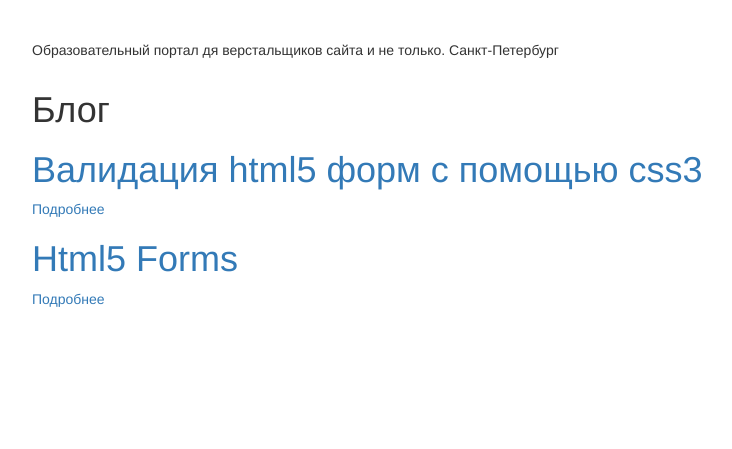
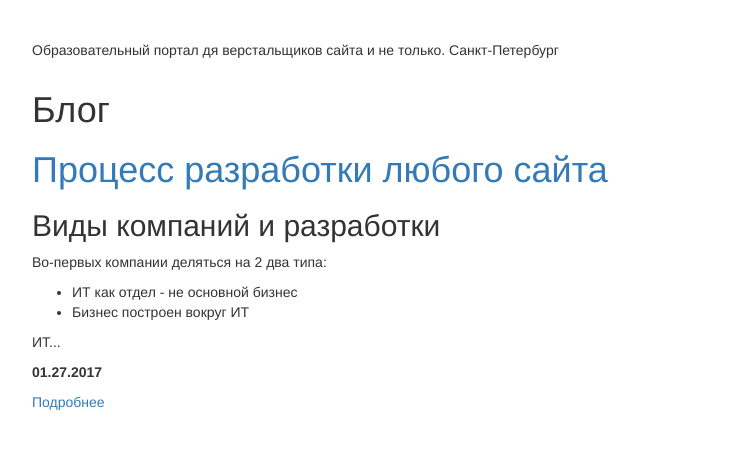
Before and after one commit to ennett50/frontcats.github.io, a Jekyll site: the page built from blog.html, in a window 1280 px wide. Shown: the top 449 px of the page, without its empty margins (38-770 px from the left). Built offline with Jekyll 4.4.1, drawn with Linux system fonts in a browser that asks for light colours; some of the changed lines change nothing that is shown.

Commit message:
add page about

```diff
--- /dev/null
+++ b/_posts/2017-01-27-development-process.html
@@ -0,0 +1,212 @@
+---
+layout: post
+permalink: /development-process/
+date:   27.01.2017
+categories: global
+title: Процесс разработки любого сайта
+---
+
+<h2>Виды компаний и разработки</h2>
+<p>Во-первых компании деляться на 2 два типа:</p>
+<ul>
+    <li>ИТ как отдел - не основной бизнес</li>
+    <li>Бизнес построен вокруг ИТ</li>
+</ul>
+<p>ИТ как отдел - обычно это фабричные производства, банки и какие-то другие компании, в которых требуется атоматизация процесса, то есть для улучшения процессов фирмы. Частый кейс, люди занимаются только решением конкретных потребностей бизнеса.</p>
+<p>Второй тип, где бизнес построен вокруг ИТ делится еще на 2 вида:</p>
+<ul>
+    <li><b>Заказная разработка (outsourcing)</b>. <br/>Продается время заказчикам, у которых нет своих разработчиков. В основном это промышленность, страхования, банки и т.п.
+    Бизнес стабилен, когда у них есть много разработчиков, чем больше тем лучше. Стремятся быть очень большими, много молодых разработчиком, интегрируются в универститеты.
+    Такж здесь работают небольшие компании от 1 до 150 разработчиков. Чем меньше компания, тем менее она не стабильная. Некое сарафанное радио.
+    </li>
+    <li><b>Продуктовая разработка</b><br/>
+
+    Продают не время разработчика, а конкретный нужный продукт людям. Нет линейного расширения команды, может быть команда из 4 человек и иметь большую прибыль.
+        Создать нужный продукт очень сложно и часть таких продуктов чаще умирают.
+    </li>
+</ul>
+<h3>Классификация ПО</h3>
+<small>Куда идти и чем заниматься</small>
+<p>Платформа, где мы программируем:</p>
+<ol>
+    <li>
+        <b>Web-программирование</b>
+        <p>Backend - PHP, Ruby, Python, JavaScript(Node), Perl, Go, C#, Java, Scala, Groovy, Erlang</p>
+        <p>Frontend - Javascript</p>
+    </li>
+    <li><b>Мобильная разработка</b> - Android (Java, Kotlin), IOS (Objective-C, Swift), Windows Phone (C#)</li>
+    <li><b>Десктоп</b> - толстые клиенты (C++, Java, C#, JavaScript). Пример, редактор Atom от Github (Electron - кроссплатвформенное приложение)</li>
+    <li><b>Серверное ПО</b> - Используются любые языки, так как всегда есть фронтенд часть, так и серверная часть (расчеты, вычисления, аналита, анализ, биржы и тп). </li>
+</ol>
+<p>Переходы по направлениям случаются очень редко.</p>
+<p>GameDev относится ко всем этим платформам. В каждой области есть свой разработчик.</p>
+<p>Эти направления наиболее востребованные, особенно Web и мобильное направление.</p>
+<h3>Что выбирать? Куда податься?</h3>
+<ul>
+    <li>Область, к которой лежит душа</li>
+    <li>Требуемая квалификация</li>
+    <li>Количество вакансий</li>
+</ul>
+<hr/>
+<h2>Разработка сайта</h2>
+<p>Разработка сайта – процесс трудоемкий, в котором обычно участвуют несколько специалистов.</p>
+<p>Процесс разработки веб-сайта можно разделить на следующие этапы:</p>
+<ol>
+    <li>Бриф сайта</li>
+    <li>Доменное имя</li>
+    <li>Разработка технического задания</li>
+    <li>Разработка прототипа страниц</li>
+    <li>Разработка дизайна сайта</li>
+    <li>Frontend разработка</li>
+    <li>Backend разработка</li>
+    <li>Тестирование сайта</li>
+    <li>Наполнение сайта</li>
+    <li>Запуск проекта</li>
+    <li>Поисковая оптимизация сайта и аналитика.</li>
+</ol>
+<h3>Бриф сайта</h3>
+<p>Бриф — это анкета, содержащая список основных требований и информацию о будущем сайте, на основе которой делается предварительная оценка сроков и стоимости создания сайта.</p>
+<h4>Для чего нужен бриф?</h4>
+<p>Бриф помогает заказчику более четко определить цели и задачи будущего сайта. Не только лишний раз проанализируется проект, но и четко представятся его будущие функциональные возможности и примерный внешний вид</p>
+<p>Бриф необходим разработчику в качестве исходной информации для предварительной оценки сложности проекта. Бриф помогает предложить конкретное решение, для достижения наилучшего результата.</p>
+<p>Пример брифа <a href="http://www.funkypunky.ru/files/fnkpnk_brief_site.pdf" target="_blank">Номер 1</a> <a href="http://deaction.com/DMA-brief.pdf" target="_blank">Номер 2</a></p>
+
+<h3>Доменное имя</h3>
+<p>Имя сайта должно быть простым, звучным и запоминающимся. В этом случае пользователи без колебаний и долгих поисков будут заходить на Ваш сайт и рассказывать о нем своим друзьям. Мы поможем Вам подобрать название сайту и зарегистрировать его в соответствии с правилами, принятыми в сети Интернет. В ситуациях, когда подходящее имя в одной доменной зоне кем-то занято, самым простым решением оказывается регистрация сайта с тем же названием, но в другом домене (например, если www.firma.ru не свободно, можно зарегистрировать www.firma.com или www.firma.net), но предпочтительнее использовать все-таки домен в зоне RU.</p>
+
+
+<h3>Разработка технического задания</h3>
+<p>На основе заполненного брифа составляется ТЗ, на основе которого будет работать команда на протяжении всего времени разработки сайта.</p>
+<p>Техническое задание позволяет:</p>
+<ol>
+    <li>
+        <b>исполнителю:</b>
+        <br/>
+        <ul>
+            <li>понять суть задачи, показать заказчику «технический облик» будущего изделия, программного изделия или автоматизированной системы;</li>
+            <li>планировать выполнение проекта и работать по намеченному плану;</li>
+            <li>отказаться от выполнения работ, не указанных в ТЗ;</li>
+        </ul>
+    </li>
+    <li>
+        <b>заказчику:</b>
+        <br/>
+        <ul>
+            <li>осознать, что именно ему нужно;</li>
+            <li>требовать от исполнителя соответствия продукта всем условиям, оговорённым в ТЗ;</li>
+        </ul>
+    </li>
+    <li>
+        <b>обоим сторонам:</b>
+        <br/>
+        <ul>
+            <li>представить готовый продукт;</li>
+            <li>выполнить попунктную проверку готового продукта (приёмочное тестирование — проведение испытаний);</li>
+            <li>избежать ошибок, связанных с изменением требований</li>
+        </ul>
+    </li>
+</ol>
+<p>Всем общением с клиентом, ведением проекта и т.п. занимается <b>менеджер проектов</b>.</p>
+<p>Менеджер проекта, без сомнения, должен обладать незаурядными личными качествами, в числе которых можно выделить ответственность, коммуникативную гибкость, умение принимать решения, нацеленность на результат, высочайшую работоспособность.</p>
+<p>Он должен разбираться из каждой область по чуть-чуть, чтобы иметь полное представление всех этапов разработки продукта.</p>
+
+<h3>Разработка прототипа страниц</h3>
+<p>Прототип сайта – это визуальное изображение страниц сайта, которое даёт схематическое представление о:</p>
+<ul>
+    <li>расположении различных элементов (логотипа, кнопок, заголовков, изображений, видео, текстовых блоков и т.п.) на веб-страницах;</li>
+    <li>связи отдельных страниц друг с другом на уровне навигации.</li>
+</ul>
+<p>Иногда этот процесс называют ещё моделированием интерфейса, каркасным моделированием или проектированием макета страниц.</p>
+<p><a href="http://ohb5zq.axshare.com/" target="_blank">Пример прототипа</a></p>
+<p>Работа над прототипом помогает заказчику понять и сформулировать требования и ожидания от проекта.</p>
+<p>Прототип делает более понятным этап дизайна, ведь имея подробные схемы всех страниц сайта, в которых продумано расположение элементов и система навигации, отрисовать макеты будет гораздо проще и быстрее.  </p>
+<p>Чаще всего эти занимаются <b>проектировщики интерфейсов</b>, <b>UI/Ux дизайнеры</b></p>
+<h3>UX - user experience </h3>
+<p>UX дизайн, или дизайн пользовательского опыта, это процесс, с помощью которого определяется необходимость.</p>
+<p>Дизайн пользовательского интерфейса = Визуальный дизайн + Дизайн взаимодействия. UX дизайнер, скорее будет разрабатывать потоки пользователей, шаги, которые пользователь предпримет, чтобы, например, подписаться на рассылку. Каким шагам они будут следовать и как они поймут, что всё удалось?</p>
+
+<h3>UI - user interface </h3>
+<p>UI дизайнер усовершенствует эти взаимодействия добавляя цвет и подчеркивая оригинальный дизайн, давая им подсказки, и показывая направление к новостной рассылке.</p>
+<blockquote>UX делает интерфейсы полезными.
+
+    UI делает интерфейсы красивыми</blockquote>
+<blockquote>UX помогает пользователям достигать целей.
+
+    UI создает эмоциональные связи.</blockquote>
+<p>Существует много программ для создания прототипа, одна из популярных - это Axure.</p>
+
+<h3>Разработка дизайна сайта</h3>
+<p>Дизайн сайта – это совокупность графических элементов, шрифтов и цветов, реализованных на сайте.</p>
+<p>Хороший дизайн сайта – это незаметный, ненавязчивый дизайн, который не отвлекает посетителя от основного – от предоставленной целевой информации</p>
+<p>Проффесия - <b>дизайнер веб-сайтов</b>. Стоит отметить, что некаждый дизайнер может рисовать в вебе.</p>
+<p>Программы:</p>
+<ul>
+    <li>Adobe Photoshop + Adobe </li>
+    <li>Sketch ( Mac OS ) (Corel DRAW, Adobe Illustrator)</li>
+</ul>
+<p>Грамотный дизайн отдаст макет в хорошем виде, все слои будут расположены по папкам аккуратно, основные моменты будут подписаны, все, чтобы работаь как можно удобнее.</p>
+
+
+<h3>Frontend разработка</h3>
+<p>После создания макета сайта, он передается <b>frontend-разработчику</b> или еще есть понятие как html-верстальщик (более узкое понятие)</p>
+<p>Это специалист, который переводит всю красоту дизайнера в программный код для программиста. Он является неким переводчиков между дизайнером и программситом. </p>
+<p>Страницы сайта собираются, руководствуясь последними стандартами HTML, CSS, JsvaScript. Также frontend-разработчик должен обладать необходимым минимум:</p>
+<ul>
+    <li>Немного разбираться в дизайне и мобильном дизайне</li>
+    <li>Понимать работу серверной части</li>
+    <li>Разбираться в работе сетей</li>
+    <li>Разбираться в производительности</li>
+    <li>Разбираться в тестировании</li>
+    <li>Разбираться в системах сборкиРазбираться в настройке веб-серверов</li>
+</ul>
+<p>Стоит отдельно отметить вопрос кроссбраузерности отображения свестанного макета. </p>
+<p>Кроссбраузерность — свойственная веб-сайту характеристика, подразумевающая его корректное отображение во всех популярных браузерах. Проще говоря — это совместимость вашего сайта с приложениями-клиентами.</p>
+<p>При тесте на кроссбраузерность принято использовать последние версии таких браузеров как:</p>
+<ul>
+    <li>Internet Explorer.</li>
+    <li>Google Chrome.</li>
+    <li>Opera.</li>
+    <li>Мozilla FireFox.</li>
+    <li>Safari.</li>
+</ul>
+
+<p>Проблемы с кроссбраузерностью возникают в связи с различными алгоритмами обработки каскадных таблиц стилей (CSS) и исходного кода сайта (HTML) различными браузерами.</p>
+<p>Следить за корректным отображением сайта также входит в обязанности frontend-разработчика.</p>
+
+<h3>Backend разработка</h3>
+<p>Бэкэнд development – это процесс программирования сайта и наполнения его функционалом. Создание ядра сайта, разработка платформы сайта, наполнение его основным функционалом и создание административной зоны – это и есть бэкэнд разработка.</p>
+<p><b>Бэкендвеб-разработчик</b> – это, по сути, человек, разрабатывающий серверную логику и осознающий, в каком контексте она будет исполняться – в контексте веб-приложений. </p>
+<p>Если бэкенд-веб-приложения реализуются на языке Java, а в большинстве случаев это так, то, по сути, к такому специалисту применимы все те же требования по знаниям и навыкам, что и к обычному Java-разработчику: знание языка, понимание работы и устройства основных библиотечных компонент Java SDK и т.д. Однако еще добавляются опыт работы с различными веб-фреймворками (упрощающими реализацию dependency injection, mvc и т.д.), умение оценивать и улучшать производительность приложения, его масштабируемость. </p>
+<p>Необходимо учитывать и понимать, насколько быстро пользователь приложения получит результат выполнения серверного кода, а также насколько безопасно и рационально ту или иную серверную функциональность делать доступной через браузер пользователя.</p>
+<p>Почти любое веб-приложение использует какое-то хранилище данных. Поэтому человек, занимающийся разработкой серверной логики, должен иметь навыки работы с базами данных.</p>
+<p>Несмотря на то что такой человек в основном занимается разработкой серверной логики приложения, возникает необходимость отладки или прототипирования с использованием клиентской части приложения. Отсюда вытекает необходимость понимания работы стека протоколов TCP/IP, HTTP, принципов взаимодействия браузера с веб-приложением, базовые знания о верстке, CSS-стилях, JavaScript-возможностях.</p>
+
+
+<h3>Тестирование сайта</h3>
+<p>Несмотря на то, что тестирование происходит  на каждой из стадий реализации проекта, окончательное тестирование необходимо. Что надо проверить? Вот несколько самых важных моментов. Во всех ли современных броузерах работает сайт? Все ли необходимые материалы размещены? Все ли программные компоненты работают слаженно и четко?</p>
+
+<p>Виды тестирования:</p>
+<ul>
+    <li>Функциональное тестирование - соответсвие ТЗ и работы сайта, корректность</li>
+    <li>Юзабилити тестирование сайта - дизайн того, что пользователь хочет найти и приобрести</li>
+    <li>Нагрузочное тестирование сайтов - тестирование производительности. Цель этого тестирования, заключается в кол-ве виртуальных пользователей, которые задают n кол-во запросов, в одно время (будь это секунды даже).</li>
+    <li>Тестирование сайта на уязвимости</li>
+    <li>Основные правила этого тестирования — это проверка на уязвимость разных видов атак. (xss,  Sql инъекцию)</li>
+</ul>
+<p>все эти занимется <b>тестирвщик</b>. Он также может писать автоматизированнные тесты с помощью приложение, программа и фреймворков.</p>
+
+<h3>Наполнение сайта</h3>
+<p>Единственное, на что стоит обратить внимание – это готовность самих текстов. Очень часто именно этот этап является причиной наиболее значительных задержек, так что лучше всего позаботится об этом заранее. Обычно сайт получается запустить в срок в том случае, если и заказчик и исполнитель делают сайт параллельными курсами - разработчики делают дизайн, верстку и программную часть, а заказчик подбирает контент, готовит изображения для сайта.</p>
+<p>Наполнением сайта занимается <b>контент-менеджер</b>.</p>
+<p>Этому специалисту нужно быть осведомлённым в особенностях структур web-документа, знать язык гипертекстовой разметки (HTML), каскадные стили и немного javascript.</p>
+
+
+<h3>Поисковая оптимизация сайта и аналитика.</h3>
+<p>Поисковая оптимизация сайта – основа продвижения и раскрутки сайта в сети.  С помощью раскрутки сайта можно привлечь на веб-ресурс значительное количество целевых посетителей, причем “цена за переход” у них будет очень  небольшой. Поисковая оптимизация сайта (раскрутка сайта) – это стратегическая инвестиция в бизнес. Даже супер красивый и удобный сайт не сможет привлечь к себе должного внимания, если о нем никто не узнает.</p>
+
+<p>Вопреки расхожему мнению, после того как сайт выложен, работа с ним не заканчивается. Если ваша цель – превратить свой сайт в инструмент маркетинга, то приготовьтесь к тому, что надо будет:</p>
+<ul>
+    <li>выкладывать новые материалы</li>
+    <li>продвигать сайт в интернете</li>
+    <li>опрашивать посетителей и добавлять новую необходимую им функциональность</li>
+</ul>
--- a/blog.html
+++ b/blog.html
@@ -1,21 +1,23 @@
 ---
 layout: page
 title: Блог
+date:   27.01.2017
 permalink: /blog/
 ---
 
 
 <div class="posts">
-  {% for post in site.posts %}
+    {% for post in site.posts %}
     <article class="post">
 
-      <h1><a href="{{ site.baseurl }}{{ post.url }}">{{ post.title }}</a></h1>
+        <h1><a href="{{ site.baseurl }}{{ post.url }}">{{ post.title }}</a></h1>
 
-      <!--<div class="entry">-->
-        <!--{{ post.excerpt }}-->
-      <!--</div>-->
+        <div class="entry">
+            {{ post.content  | truncatewords: 25 }}
+        </div>
+        <p><b>{{ post.date | date: "%m.%d.%Y" }}</b></p>
 
-      <a href="{{ site.baseurl }}{{ post.url }}" class="read-more">Подробнее</a>
+        <a href="{{ site.baseurl }}{{ post.url }}" class="read-more">Подробнее</a>
     </article>
-  {% endfor %}
+    {% endfor %}
 </div>
```
Also changed, not shown: feature/2017-01-20-html5-forms.html (renamed from _posts/2017-01-20-html5-forms.html), feature/2017-01-21-validation-html5-forms-with-css3.html (renamed from _posts/2017-01-21-validation-html5-forms-with-css3.html).
